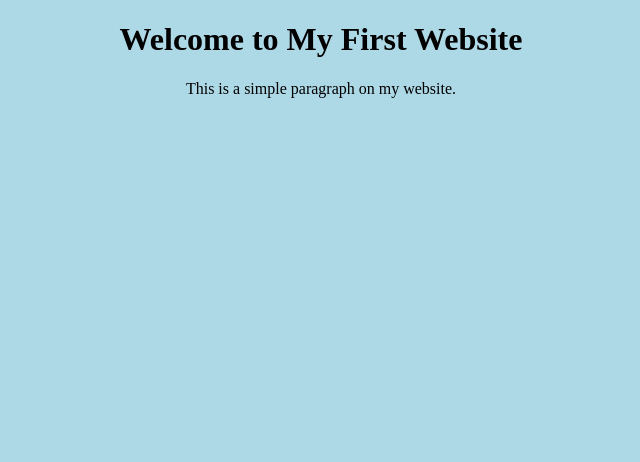
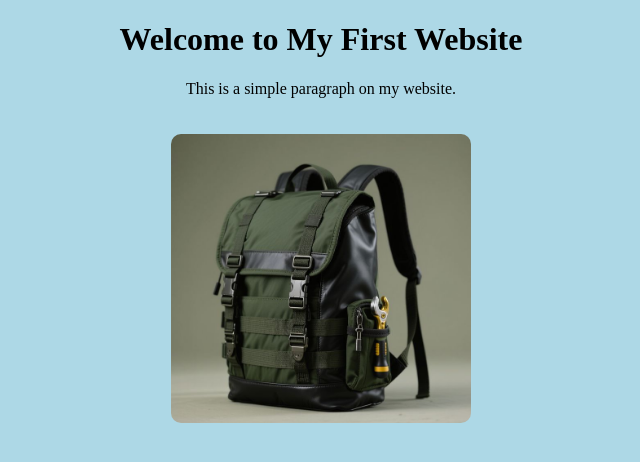
Before and after one commit to frjbizz/my-website, a plain HTML site: page index.html in a window 1280 px wide. Shown: the whole page, without its empty margins (319-959 px from the left). Drawn offline with Linux system fonts and the light colour scheme.

Commit message:
Add files via upload

```diff
--- a/index.html
+++ b/index.html
@@ -7,5 +7,6 @@
     <body>
         <h1>Welcome to My First Website</h1>
         <p>This is a simple paragraph on my website.</p>
+        <img src="images/backpack1.jpg" alt="Backpack" width="300">
     </body>
 </html>
--- a/style.css
+++ b/style.css
@@ -2,3 +2,7 @@ body{
     background-color: lightblue;
     text-align: center;
 }
+img{
+    border-radius: 10px;
+    margin-top: 20px;
+}
```
Also changed, not shown: images/10 Backpack Free Sewing Patterns.jpg (added), images/Capture.PNG (added), images/backpack1.jpg (added), images/backpack2.jpg (added).
